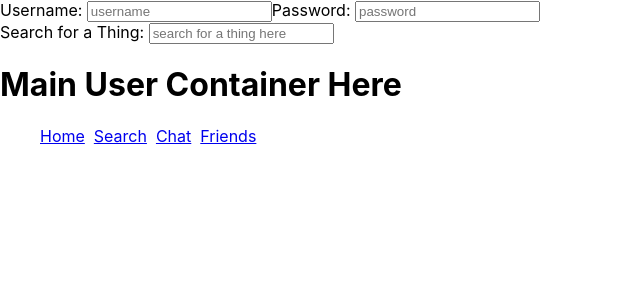
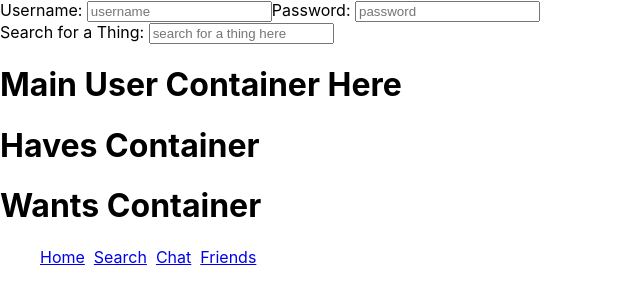
Before and after one commit to lmp2700/ga-hackathon-2019, a React (Create React App) app in the folder frontend/: page / in a window 1280 px wide. Shown: the top 304 px of the page, without its empty margins (0-640 px from the left). Built offline with nearby package versions, Linux system fonts and the light colour scheme.

Commit message:
wants container

```diff
--- a/frontend/src/Containers/MainContainers/MainContainer.jsx
+++ b/frontend/src/Containers/MainContainers/MainContainer.jsx
@@ -2,6 +2,8 @@ import React, { Component } from 'react';
 import LoginContainer from './LoginContainer';
 import SearchContainer from './SearchContainer';
 import NavigationContainer from './NavigationContainer';
+import HavesContainer from '../ThingsContainers/HavesContainer';
+import WantsContainer from '../ThingsContainers/WantsContainer';
 
 class MainContainer extends Component {
     render() {
@@ -10,6 +12,8 @@ class MainContainer extends Component {
                 <LoginContainer />
                 <SearchContainer />
                 <h1>Main User Container Here</h1>
+                <HavesContainer />
+                <WantsContainer />
                 <NavigationContainer />
             </div>
         )
--- a/frontend/src/Containers/ThingsContainers/HavesContainer.jsx
+++ b/frontend/src/Containers/ThingsContainers/HavesContainer.jsx
@@ -2,7 +2,17 @@ import React, { Component } from 'react';
 
 class HavesContainer extends Component {
     constructor() {
-
+        super();
+        this.state = {
+            haves: ''
+        }
+    }
+    render() {
+        return (
+            <div>
+                <h1>Haves Container</h1>
+            </div>
+        )
     }
 }
 
--- a/frontend/src/Containers/ThingsContainers/WantsContainer.jsx
+++ b/frontend/src/Containers/ThingsContainers/WantsContainer.jsx
@@ -0,0 +1,19 @@
+import React, { Component } from 'react';
+
+class WantsContainer extends Component {
+    constructor() {
+        super();
+        this.state = {
+            wants: ''
+        }
+    }
+    render() {
+        return (
+            <div>
+                <h1>Wants Container</h1>
+            </div>
+        )
+    }
+}
+
+export default WantsContainer;
```
